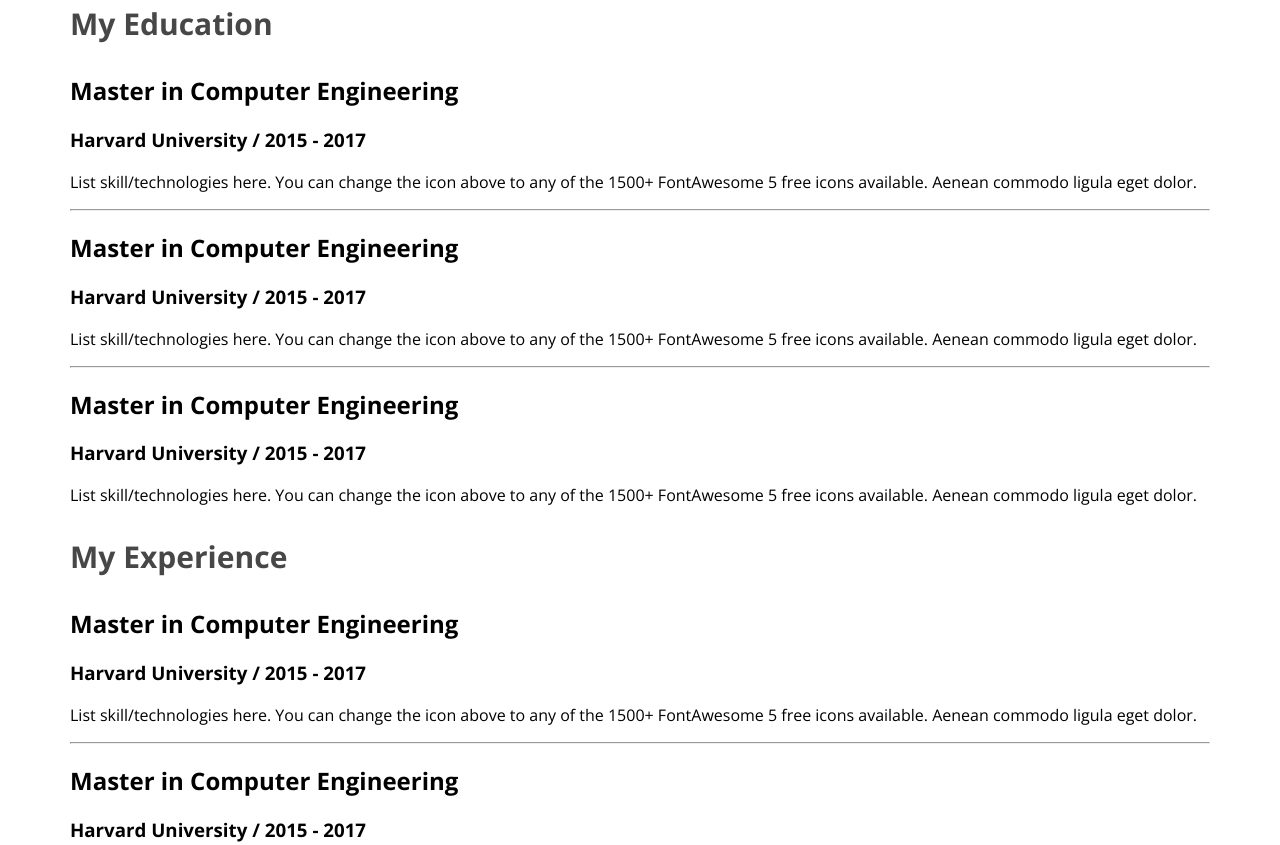
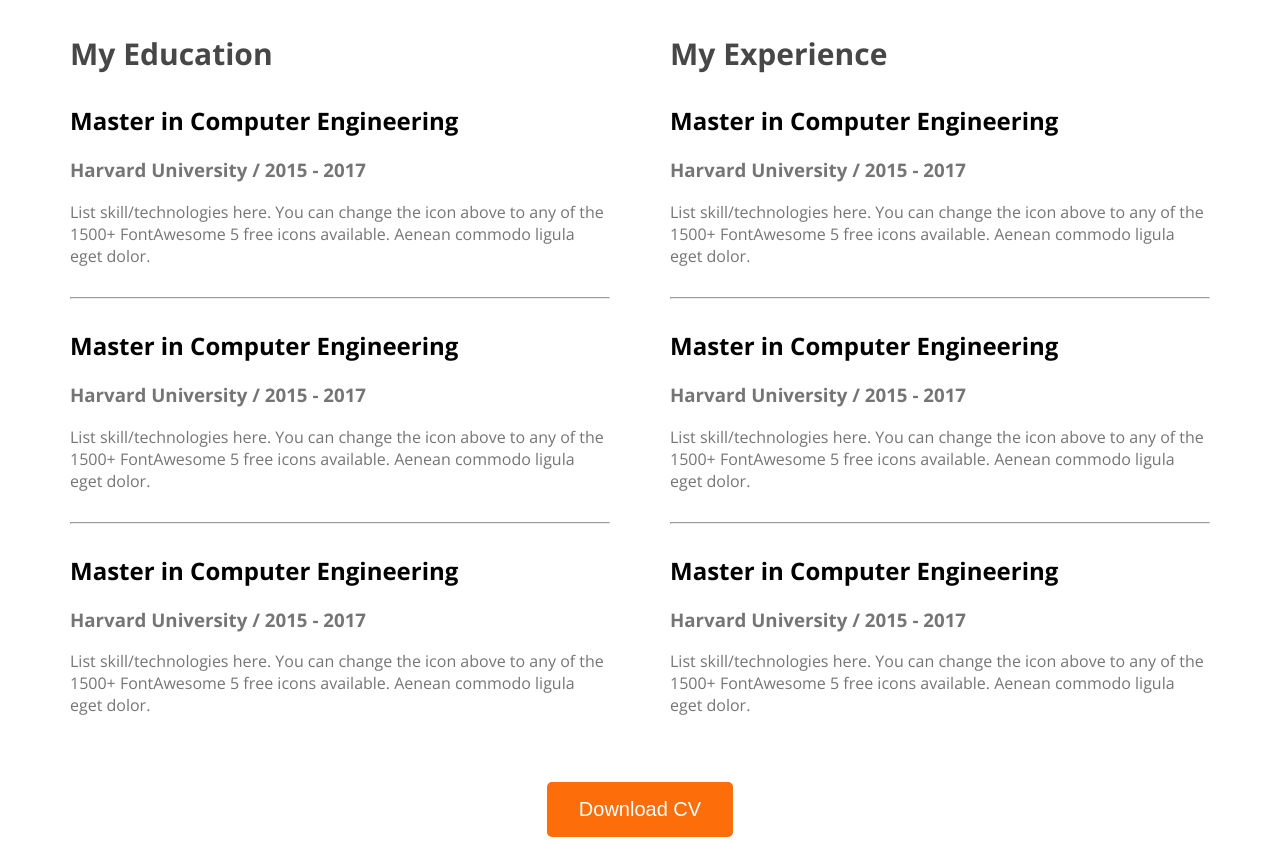
Before and after one commit to salmanbashar1009/developer-portfolio, a plain HTML site: page index.html in a window 1280 px wide. Shown: the part 2317-3162 px from the top of the page. Drawn offline with nearby package versions, Linux system fonts and the light colour scheme.

Commit message:
resume section completed

```diff
--- a/index.html
+++ b/index.html
@@ -151,6 +151,9 @@
                     </div>
                 </div>
             </div>
+            <div class="download-cv">
+                <button class="btn-primary">Download CV</button>
+            </div>
         </section>
     </main>
     <footer>
--- a/styles/portfolio.css
+++ b/styles/portfolio.css
@@ -180,3 +180,22 @@ main section {
     font-size: 30px;
     color: #474747;
 }
+
+.resume-container {
+    display: flex;
+    gap: 60px;
+}
+
+.resume-item-institute,
+.resume-item-description {
+    color: #757575;
+}
+
+.resume-container hr {
+    margin: 30px 0px;
+}
+
+.download-cv{
+    text-align: center;
+    margin:50px;
+}
```
